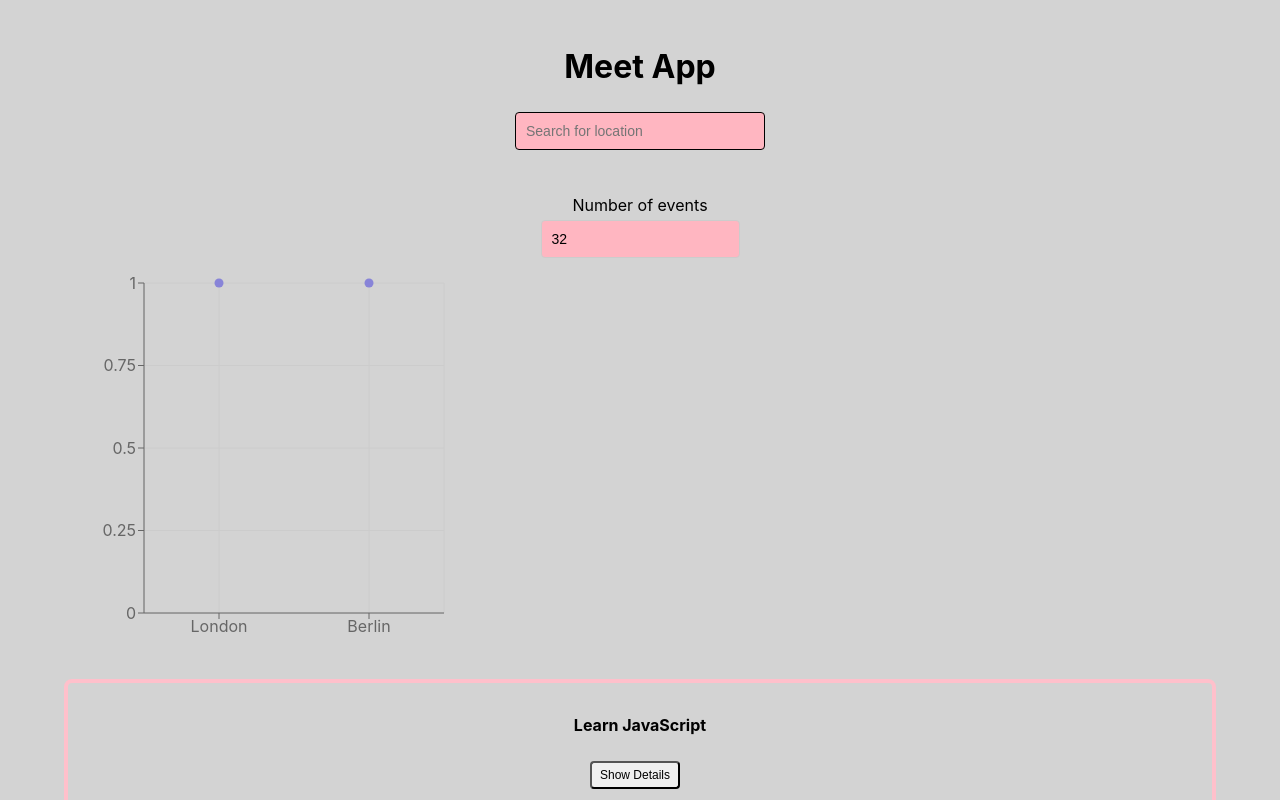
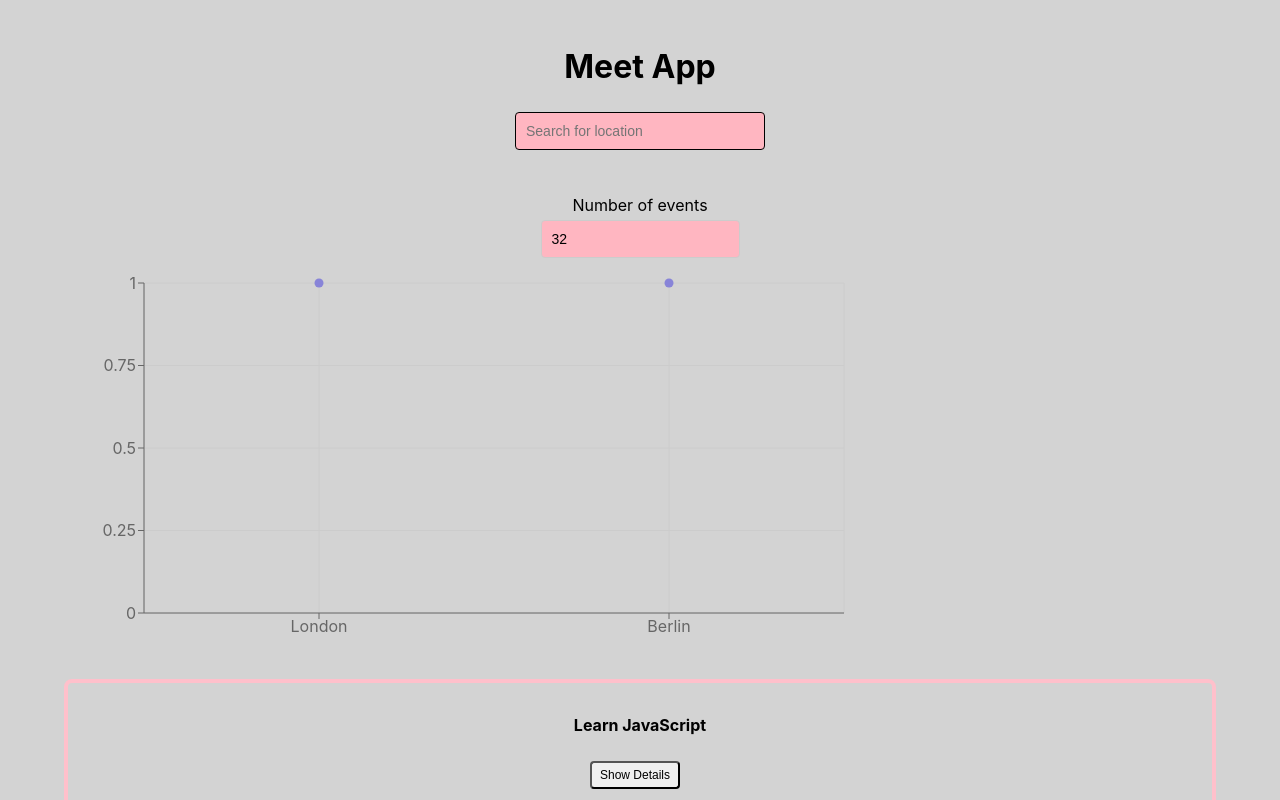
Before and after one commit to AmerikanPsyko/meet, a React (Create React App) app: page / in a window 1280 px wide. Shown: the top 800 px of the page. Built offline with nearby package versions, Linux system fonts and the light colour scheme.

Commit message:
changed width of chart
test

```diff
--- a/src/App.js
+++ b/src/App.js
@@ -98,7 +98,7 @@ class App extends Component {
           updateEvents={this.updateEvents}
         />
         <ScatterChart
-          width={400}
+          width={800}
           height={400}
           margin={{
             top: 20,
```
